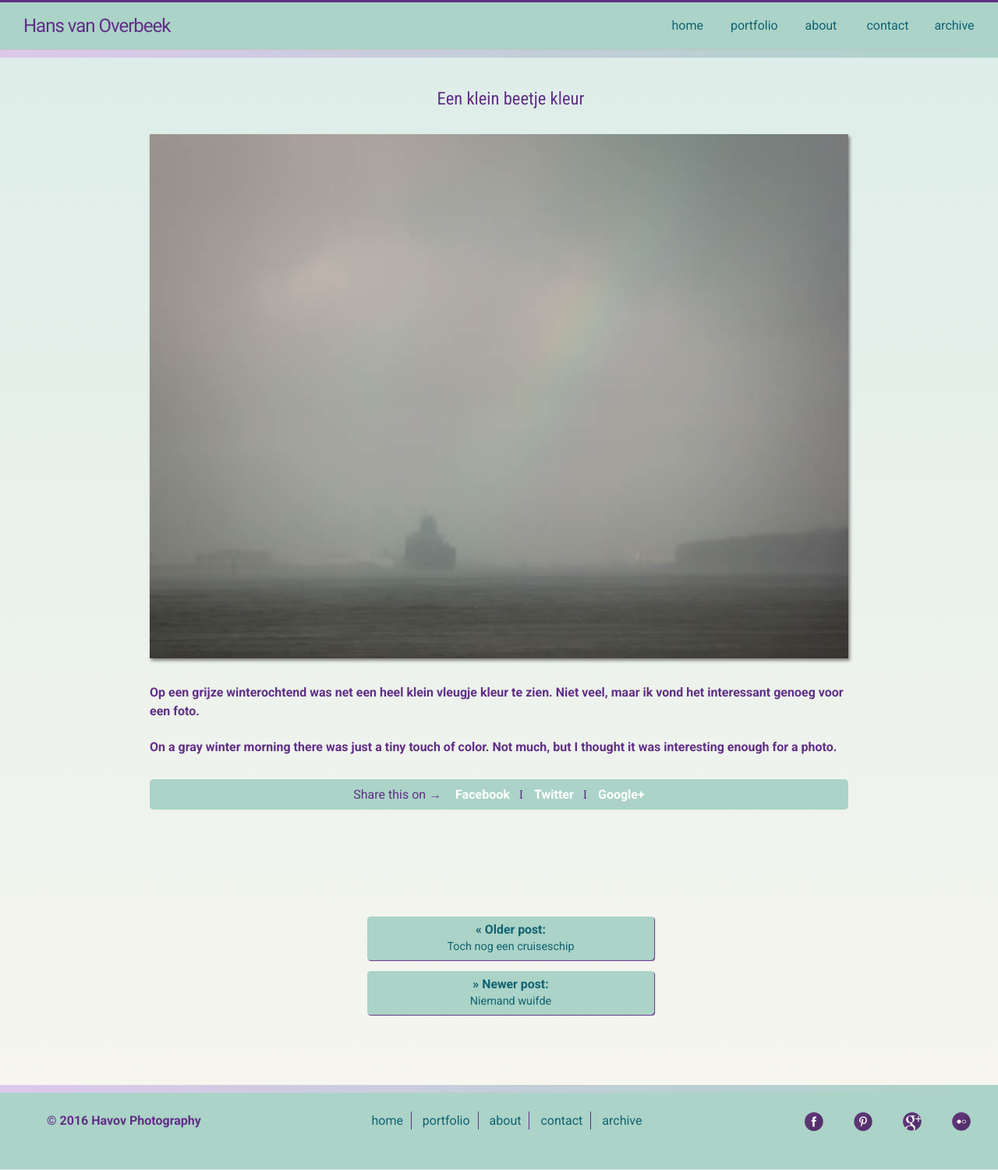
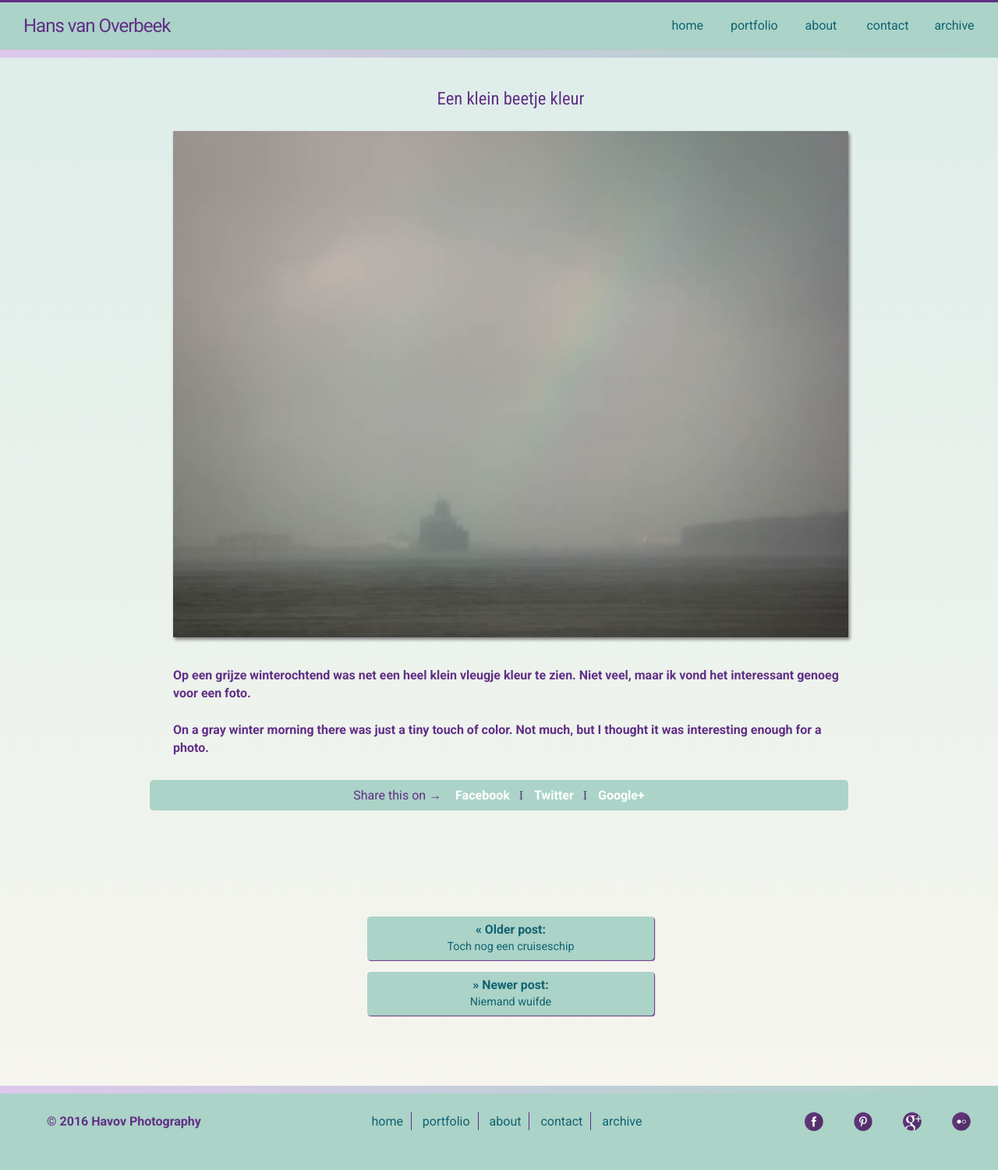
Before and after one commit to hansvanoverbeek/photoblog, a Jekyll site: the page built from _posts/2016-01-12-beetjekleur.md, in a window 1280 px wide. Shown: the whole page at 78% size. Built offline with Jekyll 4.4.1, drawn with Linux system fonts in a browser that asks for light colours; comment, search, counter and statistics services are not loaded.

Commit message:
centreren post plaatje

```diff
--- a/_sass/_layout.scss
+++ b/_sass/_layout.scss
@@ -144,8 +144,7 @@ section.post {
   width: 70%;
   max-width: 60em;
   margin: $spacing-unit auto $spacing-unit * 3 auto;
-  p,
-  img {
+  p img {
     margin: 1em auto;
     width: 100%;
     padding-left: 0;
--- a/css/main.css
+++ b/css/main.css
@@ -266,10 +266,10 @@ section.post {
   width: 70%;
   max-width: 60em;
   margin: $spacing-unit auto $spacing-unit * 3 auto;
-  p,
-  img {
+  p img {
     margin: 1em auto;
     width: 100%;
+    padding-left: 0;
   }
 }
 
```
